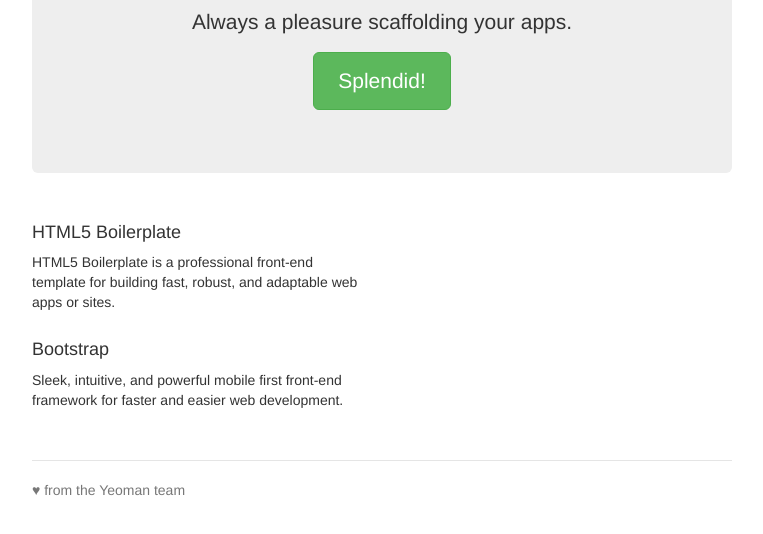
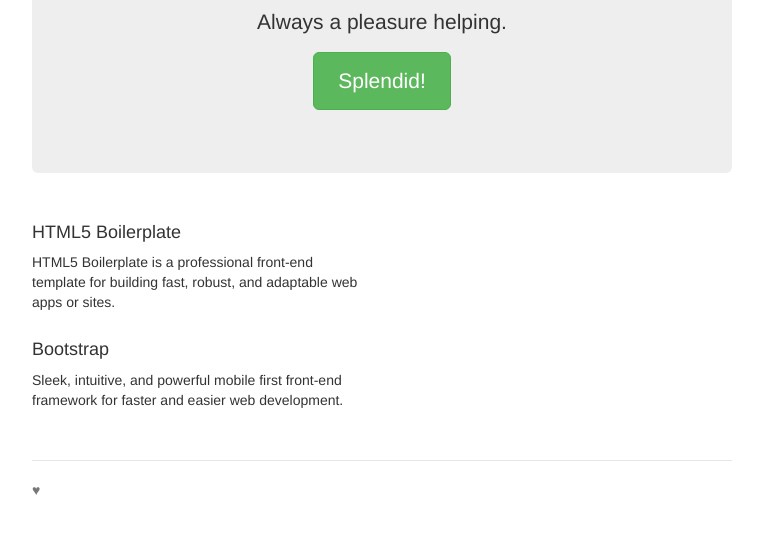
Before and after one commit to addyosmani/critical-path-css-demo, a website: page app/index.html in a window 1280 px wide. Shown: the part 250-784 px from the top of the page, without its empty margins (258-1021 px from the left). Drawn offline with nearby package versions, Linux system fonts and the light colour scheme; files that its build step writes are made by us from their sources.

Commit message:
Minor tweaks

```diff
--- a/app/index.html
+++ b/app/index.html
@@ -30,7 +30,7 @@
 
             <div class="jumbotron">
                 <h1>'Allo, 'Allo!</h1>
-                <p class="lead">Always a pleasure scaffolding your apps.</p>
+                <p class="lead">Always a pleasure helping.</p>
                 <p><a class="btn btn-lg btn-success" href="#">Splendid!</a></p>
             </div>
 
@@ -45,7 +45,7 @@
             </div>
 
             <div class="footer">
-                <p>♥ from the Yeoman team</p>
+                <p>♥</p>
             </div>
         </div>
 
--- a/gulpfile.js
+++ b/gulpfile.js
@@ -99,7 +99,7 @@
         base: 'dist/',
         src: 'index.html',
         styleTarget: 'styles/main.css',
-        htmlTarget: 'index-critical.html',
+        htmlTarget: 'index.html',
         width: 320,
         height: 480,
         minify: true
```
Also changed, not shown: README.md.
